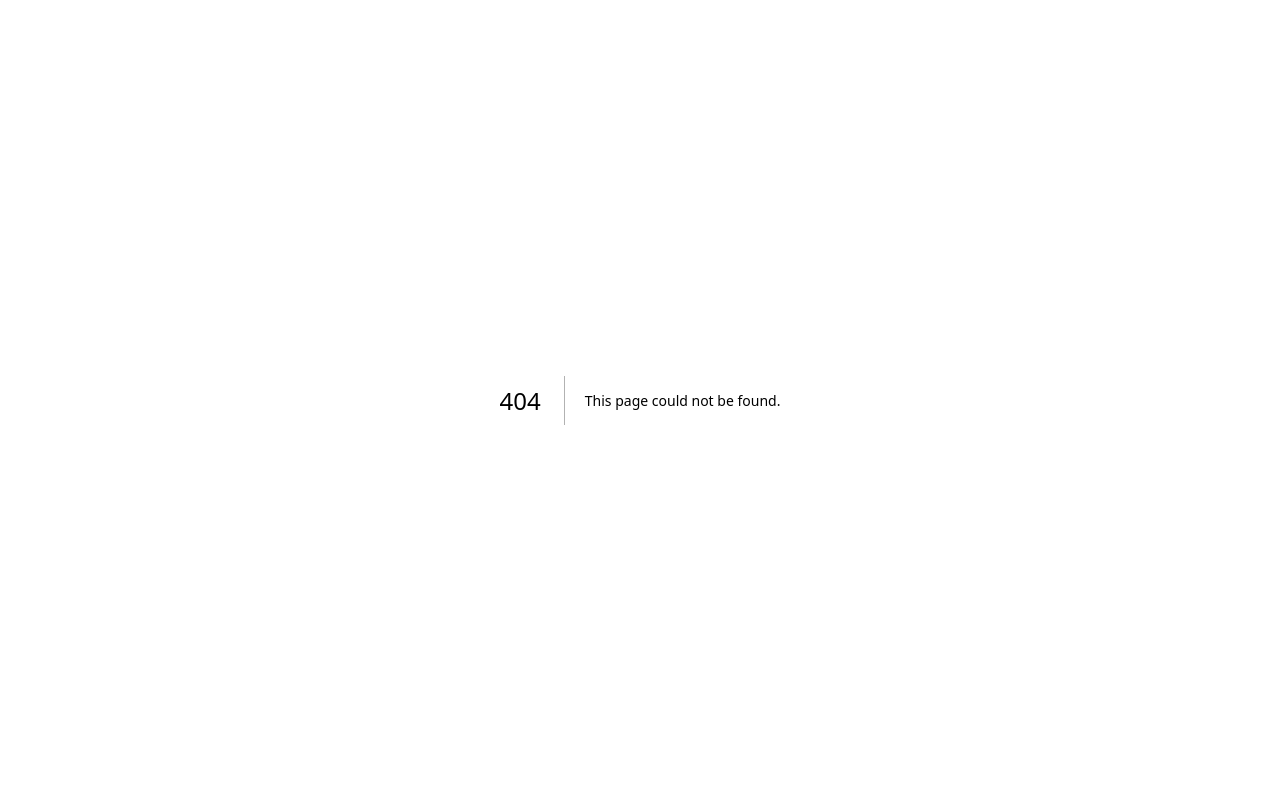
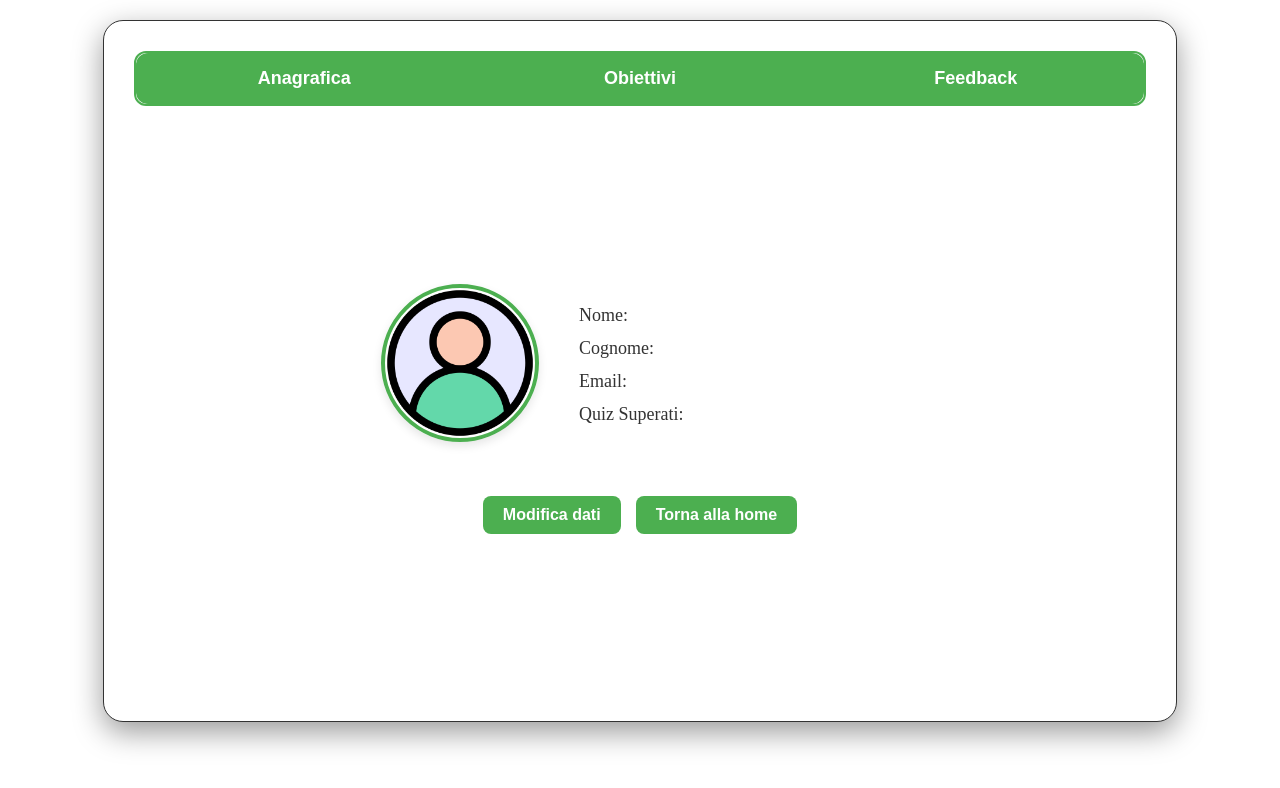
Before and after one commit to powerdom00/tech4all, a Next.js app in the folder client/: page /areaUtente in a window 1280 px wide. Before the commit this address had no page. Shown: the top 788 px of the page. Built offline with nearby package versions, Linux system fonts and the light colour scheme.

Commit message:
Creatione dati anagrafici data utente
Creazione della parte dei dati anagrafici dell'area utente, piccole modifiche all'header (Visualizzazione area personale nel meno a tendina) .

```diff
--- /dev/null
+++ b/client/pages/areaUtente.tsx
@@ -0,0 +1,145 @@
+import React, { useEffect, useState } from "react";
+import { useAuth } from "./context/AuthContext";
+import "../src/app/css/AreaUtente.css";
+import Link from "next/link";
+
+const UserPage: React.FC = () => {
+  const { user, updateUser } = useAuth(); // Funzione per aggiornare i dati utente
+  const [userData, setUserData] = useState({
+    nome: "",
+    cognome: "",
+    email: "",
+    quiz_superati: "",
+  });
+
+  const [isEditing, setIsEditing] = useState(false); // Stato per mostrare/nascondere il modulo di modifica
+
+  useEffect(() => {
+    if (user) {
+      setUserData({
+        nome: user.nome || "",
+        cognome: user.cognome || "",
+        email: user.email || "",
+        quiz_superati: user.quiz_superati || "0",
+      });
+    }
+  }, [user]);
+
+  const handleInputChange = (e: React.ChangeEvent<HTMLInputElement>) => {
+    const { name, value } = e.target;
+    setUserData((prevData) => ({
+      ...prevData,
+      [name]: value,
+    }));
+  };
+
+  const handleSave = () => {
+    updateUser(userData); // Salva i nuovi dati (aggiorna il contesto o invia una richiesta al server)
+    setIsEditing(false); // Chiudi il modulo di modifica
+  };
+
+  return (
+    <div className="main-container">
+      <div className="tab-container">
+        <button className="tab-button">Anagrafica</button>
+        <button className="tab-button">Obiettivi</button>
+        <button className="tab-button">Feedback</button>
+      </div>
+      <div className="content-container">
+        <div className="profile-container">
+          <div className="avatar-placeholder">
+            <img src="/Media/areaUtente.png" alt="" />
+          </div>
+          <div className="profile-info">
+            {!isEditing ? (
+              <>
+                <div className="profile-row">
+                  <span>Nome:</span>
+                  <span>{userData.nome}</span>
+                </div>
+                <div className="profile-row">
+                  <span>Cognome:</span>
+                  <span>{userData.cognome}</span>
+                </div>
+                <div className="profile-row">
+                  <span>Email:</span>
+                  <span>{userData.email}</span>
+                </div>
+                <div className="profile-row">
+                  <span>Quiz Superati:</span>
+                  <span>{userData.quiz_superati}</span>
+                </div>
+              </>
+            ) : (
+              <>
+                <div className="profile-row">
+                  <span>Nome:</span>
+                  <input
+                    type="text"
+                    name="nome"
+                    value={userData.nome}
+                    onChange={handleInputChange}
+                  />
+                </div>
+                <div className="profile-row">
+                  <span>Cognome:</span>
+                  <input
+                    type="text"
+                    name="cognome"
+                    value={userData.cognome}
+                    onChange={handleInputChange}
+                  />
+                </div>
+                <div className="profile-row">
+                  <span>Email:</span>
+                  <input
+                    type="email"
+                    name="email"
+                    value={userData.email}
+                    onChange={handleInputChange}
+                  />
+                </div>
+                <div className="profile-row">
+                  <span>Quiz Superati:</span>
+                  <input
+                    type="number"
+                    name="quiz_superati"
+                    value={userData.quiz_superati}
+                    onChange={handleInputChange}
+                    disabled
+                  />
+                </div>
+              </>
+            )}
+          </div>
+        </div>
+        <div className="button-container">
+          {!isEditing ? (
+            <button className="edit-button" onClick={() => setIsEditing(true)}>
+              Modifica dati
+            </button>
+          ) : (
+            <>
+              <button className="save-button" onClick={handleSave}>
+                Salva
+              </button>
+              <button
+                className="cancel-button"
+                onClick={() => setIsEditing(false)}
+              >
+                Annulla
+              </button>
+            </>
+          )}
+          {!isEditing && (
+            <Link href="/homepage">
+              <button className="home-button">Torna alla home</button>
+            </Link>
+          )}
+        </div>
+      </div>
+    </div>
+  );
+};
+
+export default UserPage;
--- a/client/pages/login.tsx
+++ b/client/pages/login.tsx
@@ -33,7 +33,7 @@ export default function LoginPage() {
       login(data.user);
 
       alert(`Benvenuto, ${data.user?.nome || "utente"}!`);
-      router.push("/tutorials/listTutorials");
+      router.push("/homepage");
     } catch (err: any) {
       setError(err.message);
     }
--- /dev/null
+++ b/client/src/app/css/AreaUtente.css
@@ -0,0 +1,152 @@
+.main-container {
+  width: 80%;
+  height: 80vh;
+  margin: 20px auto;
+  padding: 30px;
+  background-color: #ffffff;
+  border: 1px solid #333333;
+  border-radius: 20px;
+  box-shadow: 0 10px 30px rgba(0, 0, 0, 0.4); /* ombra del bordo */
+  display: flex;
+  flex-direction: column;
+  justify-content: space-between;
+}
+
+.tab-container {
+  display: flex;
+  justify-content: center;
+  margin-bottom: 20px;
+  border: 2px solid #4caf50;
+  border-radius: 12px;
+  overflow: hidden;
+  background-color: #f9f9f9;
+}
+
+.tab-button {
+  flex: 1;
+  padding: 15px;
+  font-size: 18px;
+  font-weight: bold;
+  color: #ffffff;
+  background-color: #4caf50;
+  border: none;
+  transition:
+    background-color 0.3s ease,
+    color 0.3s ease;
+  cursor: pointer;
+}
+
+.tab-button:hover {
+  background-color: #e8f5e9;
+  color: #388e3c;
+}
+
+.tab-button:first-child {
+  border-top-left-radius: 12px;
+  border-bottom-left-radius: 12px;
+}
+
+.tab-button:last-child {
+  border-top-right-radius: 12px;
+  border-bottom-right-radius: 12px;
+}
+
+.content-container {
+  display: flex;
+  flex-direction: column;
+  align-items: center;
+  justify-content: center;
+  flex-grow: 1;
+  gap: 30px;
+  width: 100%;
+}
+
+.profile-container {
+  display: flex;
+  flex-direction: row;
+  align-items: center;
+  justify-content: center;
+  gap: 40px;
+  width: 100%;
+}
+
+.avatar-placeholder img {
+  width: 150px;
+  height: 150px;
+  border-radius: 50%;
+  border: 4px solid #4caf50;
+  box-shadow: 0 4px 10px rgba(0, 0, 0, 0.1);
+}
+
+.profile-info {
+  display: flex;
+  flex-direction: column;
+  font-size: 20px;
+  gap: 12px;
+  color: #333333;
+}
+
+.profile-row {
+  display: flex;
+  justify-content: space-between;
+  width: 320px;
+  font-size: 18px;
+  font-weight: 500;
+}
+
+.button-container {
+  display: flex;
+  justify-content: center;
+  gap: 15px;
+  margin-top: 20px;
+}
+
+.edit-button,
+.home-button {
+  padding: 10px 20px;
+  font-size: 16px;
+  font-weight: bold;
+  border: none;
+  border-radius: 8px;
+  cursor: pointer;
+  color: white;
+  background-color: #4caf50;
+  transition: background-color 0.3s ease;
+}
+
+.edit-button:hover,
+.home-button:hover {
+  background-color: #388e3c;
+}
+
+.save-button {
+  padding: 10px 20px;
+  font-size: 16px;
+  font-weight: bold;
+  border: none;
+  border-radius: 8px;
+  cursor: pointer;
+  color: white;
+  background-color: #4caf50;
+  transition: background-color 0.3s ease;
+}
+
+.save-button:hover {
+  background-color: #388e3c;
+}
+
+.cancel-button {
+  padding: 10px 20px;
+  font-size: 16px;
+  font-weight: bold;
+  border: none;
+  border-radius: 8px;
+  cursor: pointer;
+  color: white;
+  background-color: #4caf50;
+  transition: background-color 0.3s ease;
+}
+
+.cancel-button:hover {
+  background-color: #388e3c;
+}
```
Also changed, not shown: client/pages/context/AuthContext.tsx (+10 -2 lines), client/src/app/Components/Header.tsx (+6 -5 lines), client/src/app/css/Header.css (+21 -16 lines), client/src/app/page.tsx (+19 -13 lines), client/public/Media/areaUtente.png (added).
